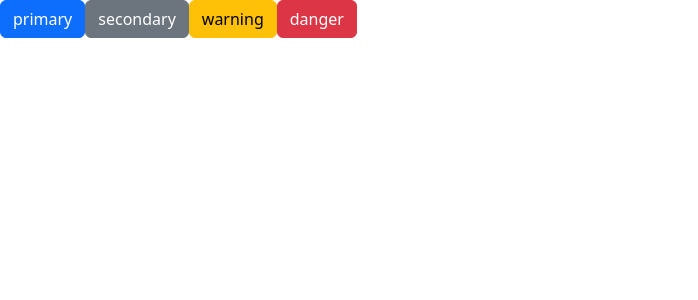
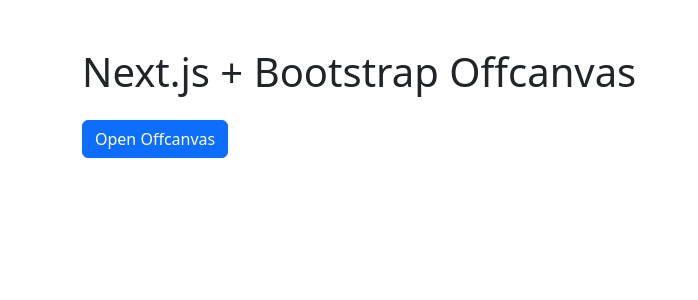
Before and after one commit to raarnout/dashboard, a Next.js app: page / in a window 1280 px wide. Shown: the top 300 px of the page, without its empty margins (0-698 px from the left). Built offline with nearby package versions, Linux system fonts and the light colour scheme.

Commit message:
load bootstrap via boostrapClient component and add offcanvas component for a sidebar

```diff
--- a/package.json
+++ b/package.json
@@ -17,6 +17,7 @@
   },
   "devDependencies": {
     "@eslint/eslintrc": "^3",
+    "@types/bootstrap": "^5.2.10",
     "@types/node": "^20",
     "@types/react": "^19",
     "@types/react-dom": "^19",
--- a/src/app/layout.tsx
+++ b/src/app/layout.tsx
@@ -1,5 +1,6 @@
 import type { Metadata } from "next";
-import "@/styles/globals.scss";
+import "@/styles/_globals.scss";
+import BootstrapClient from "@/components/BootstrapClient";
 
 export const metadata: Metadata = {
   title: "Create Next App",
@@ -14,6 +15,7 @@ export default function RootLayout({
   return (
     <html lang="en">
       <body>
+        <BootstrapClient/>
         {children}
       </body>
     </html>
--- a/src/app/page.tsx
+++ b/src/app/page.tsx
@@ -1,15 +1,10 @@
-import styles from "./page.module.scss";
+import Offcanvas from "@/components/Offcanvas";
 
 export default function Home() {
   return (
-    <div className={styles.page}>
-      <main>
-        <button className="btn btn-primary">primary</button>
-        <button className="btn btn-secondary">secondary</button>
-        <button className="btn btn-warning">warning</button>
-        <button className="btn btn-danger">danger</button>
-      </main>
-      <footer></footer>
-    </div>
+    <main className="container py-5">
+      <h1 className="mb-4">Next.js + Bootstrap Offcanvas</h1>
+      <Offcanvas /> {/* ✅ Now you have a working offcanvas! */}
+    </main>
   );
 }
--- /dev/null
+++ b/src/components/BootstrapClient/index.tsx
@@ -0,0 +1,23 @@
+"use client";
+import { useEffect } from "react";
+
+export default function BootstrapClient() {
+  useEffect(() => {
+    Promise.all([
+    //   import("bootstrap/js/dist/alert"),
+    //   import("bootstrap/js/dist/button"),
+    //   import("bootstrap/js/dist/carousel"),
+    //   import("bootstrap/js/dist/collapse"),
+    //   import("bootstrap/js/dist/dropdown"),
+    //   import("bootstrap/js/dist/modal"),
+      import("bootstrap/js/dist/offcanvas"),
+    //   import("bootstrap/js/dist/popover"),
+    //   import("bootstrap/js/dist/scrollspy"),
+    //   import("bootstrap/js/dist/tab"),
+    //   import("bootstrap/js/dist/toast"),
+    //   import("bootstrap/js/dist/tooltip"),
+    ]).catch((err) => console.error("Error loading Bootstrap JS:", err));
+  }, []);
+
+  return null; // This component only runs side-effects
+}
--- /dev/null
+++ b/src/components/Offcanvas/index.tsx
@@ -0,0 +1,24 @@
+"use client";
+
+export default function Offcanvas() {
+  return (
+    <>
+      {/* Button to open Offcanvas */}
+      <button className="btn btn-primary" type="button" data-bs-toggle="offcanvas" data-bs-target="#demoOffcanvas">
+        Open Offcanvas
+      </button>
+
+      {/* Offcanvas menu */}
+      <div className="offcanvas offcanvas-start" id="demoOffcanvas">
+        <div className="offcanvas-header">
+          <h5 className="offcanvas-title">Menu</h5>
+          <button type="button" className="btn-close" data-bs-dismiss="offcanvas"></button>
+        </div>
+        <div className="offcanvas-body">
+          <p>This is a sidebar menu using Bootstrap Offcanvas in Next.js.</p>
+          <button className="btn btn-secondary" data-bs-dismiss="offcanvas">Close</button>
+        </div>
+      </div>
+    </>
+  );
+}
```
Also changed, not shown: src/styles/_globals.scss (renamed from src/styles/globals.scss), 1 other file (tests, documents, lock files or other folders).
